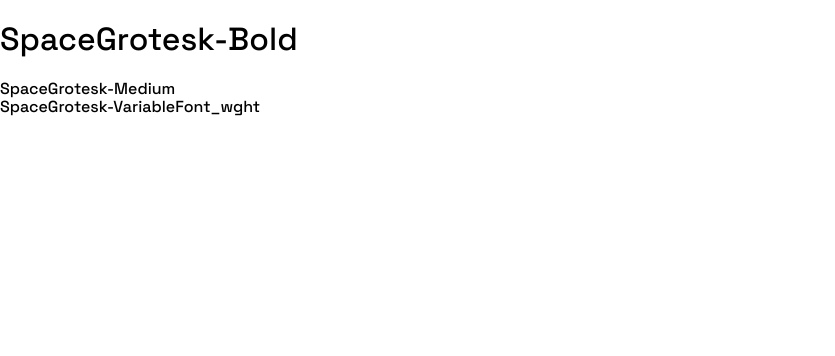
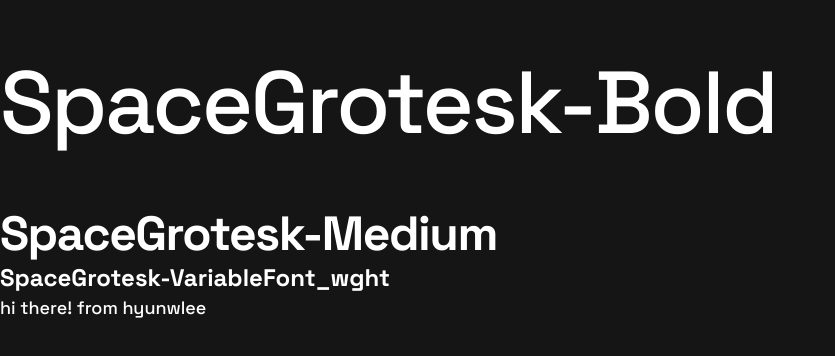
Before and after one commit to hyunwlee-dev/single-page-developer-portfolio, a Next.js app: page / in a window 1280 px wide. Shown: the top 356 px of the page, without its empty margins (0-835 px from the left). Built offline with nearby package versions, Linux system fonts and the light colour scheme; no server answers.

Commit message:
add: theme.css

```diff
--- a/app/globals.css
+++ b/app/globals.css
@@ -1,3 +1,5 @@
+@import '@/app/theme.css';
+
 *,
 *::before,
 *::after {
@@ -8,7 +10,10 @@
 
 html,
 body {
-  font-size: 16px;
+  font-size: 18px;
+  line-height: var(--line-height-md);
+  background-color: var(--color-black);
+  color: var(--color-white);
 }
 
 a {
@@ -19,3 +24,20 @@ a {
 li {
   list-style: none;
 }
+
+h1 {
+  font-size: var(--font-xxxl);
+  line-height: var(--line-height-xxxl);
+  letter-spacing: var(--letter-spacing-xxxl);
+}
+
+h2 {
+  font-size: var(--font-xxl);
+  line-height: var(--line-height-xxl);
+  letter-spacing: var(--letter-spacing-xxl);
+}
+
+h3 {
+  font-size: var(--font-xl);
+  line-height: var(--line-height-xl);
+}
--- a/app/page.tsx
+++ b/app/page.tsx
@@ -4,8 +4,9 @@ export default function Home() {
   return (
     <main>
       <h1 className={styles["font-medium"]}>SpaceGrotesk-Bold</h1>
-      <p>SpaceGrotesk-Medium</p>
-      <p>SpaceGrotesk-VariableFont_wght</p>
+      <h2>SpaceGrotesk-Medium</h2>
+      <h3>SpaceGrotesk-VariableFont_wght</h3>
+      hi there! from hyunwlee
     </main >
   );
 }
--- /dev/null
+++ b/app/theme.css
@@ -0,0 +1,23 @@
+:root {
+  --color-black: #151515;
+  --color-neon: #4EE1A0;
+  --color-dark-gray: #242424;
+  --color-light-gray: #D9D9D9;
+  --color-white: #FFFFFF;
+
+  --font-md: 1rem; /* 18px */
+  --font-xl: 1.333rem; /* 28.4px */
+  --font-xxl: 2.667rem; /* 48px */
+  --font-xxxl: 4.889rem; /* 88px */
+
+  --line-height-md: 1.556rem; /* 28px */
+  --line-height-xl: 1.778rem; /* 32px */
+  --line-height-xxl: 3.111rem; /* 56px */
+  --line-height-xxxl: 4.889rem; /* 88px */
+
+  --letter-spacing-xxl: -0.083rem; /* -1.5px */
+  --letter-spacing-xxxl: -0.139rem; /* -2.5px */
+
+  --weight-normal: 400;
+  --weight-bold: 700;
+}
```
